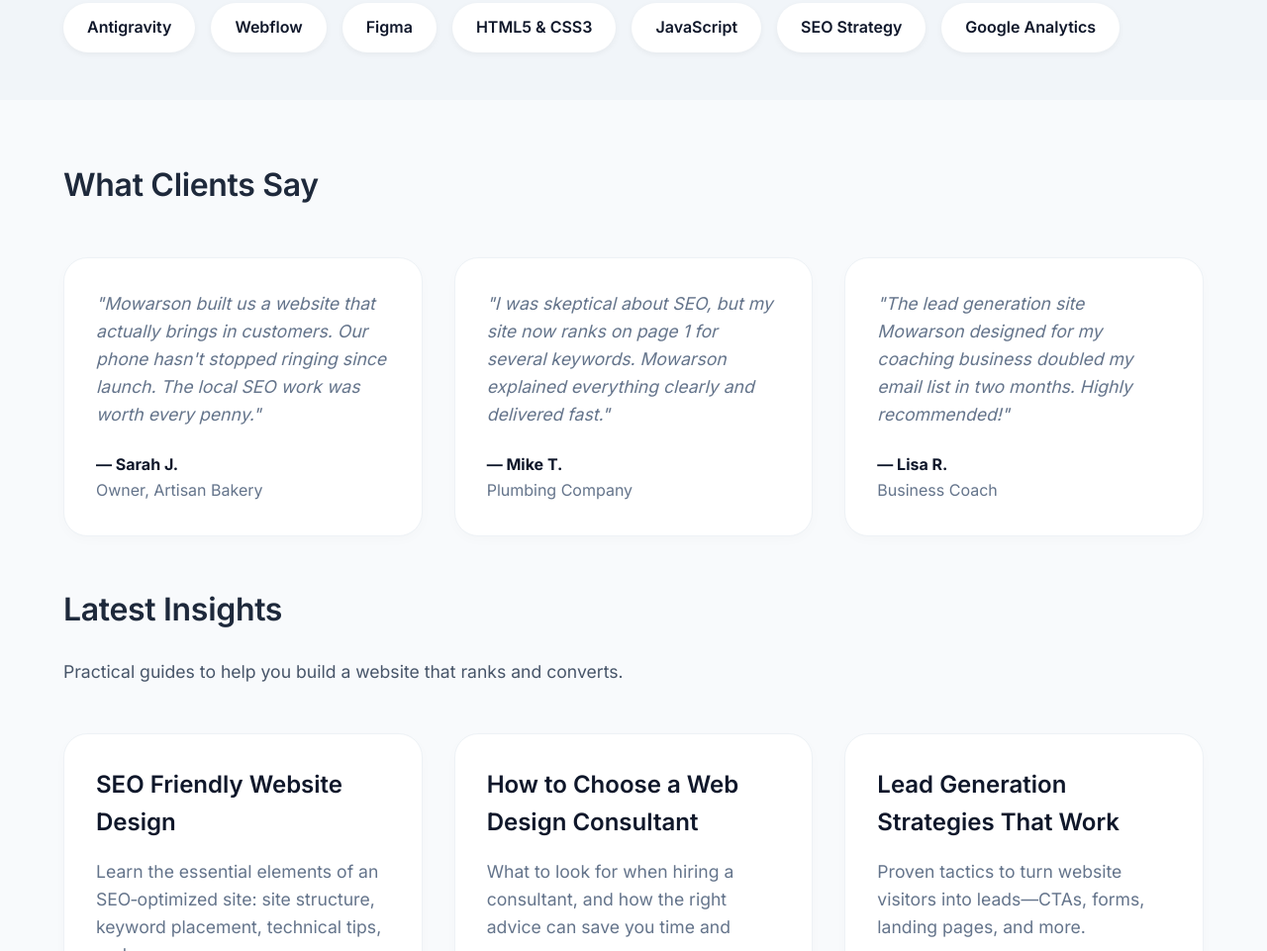
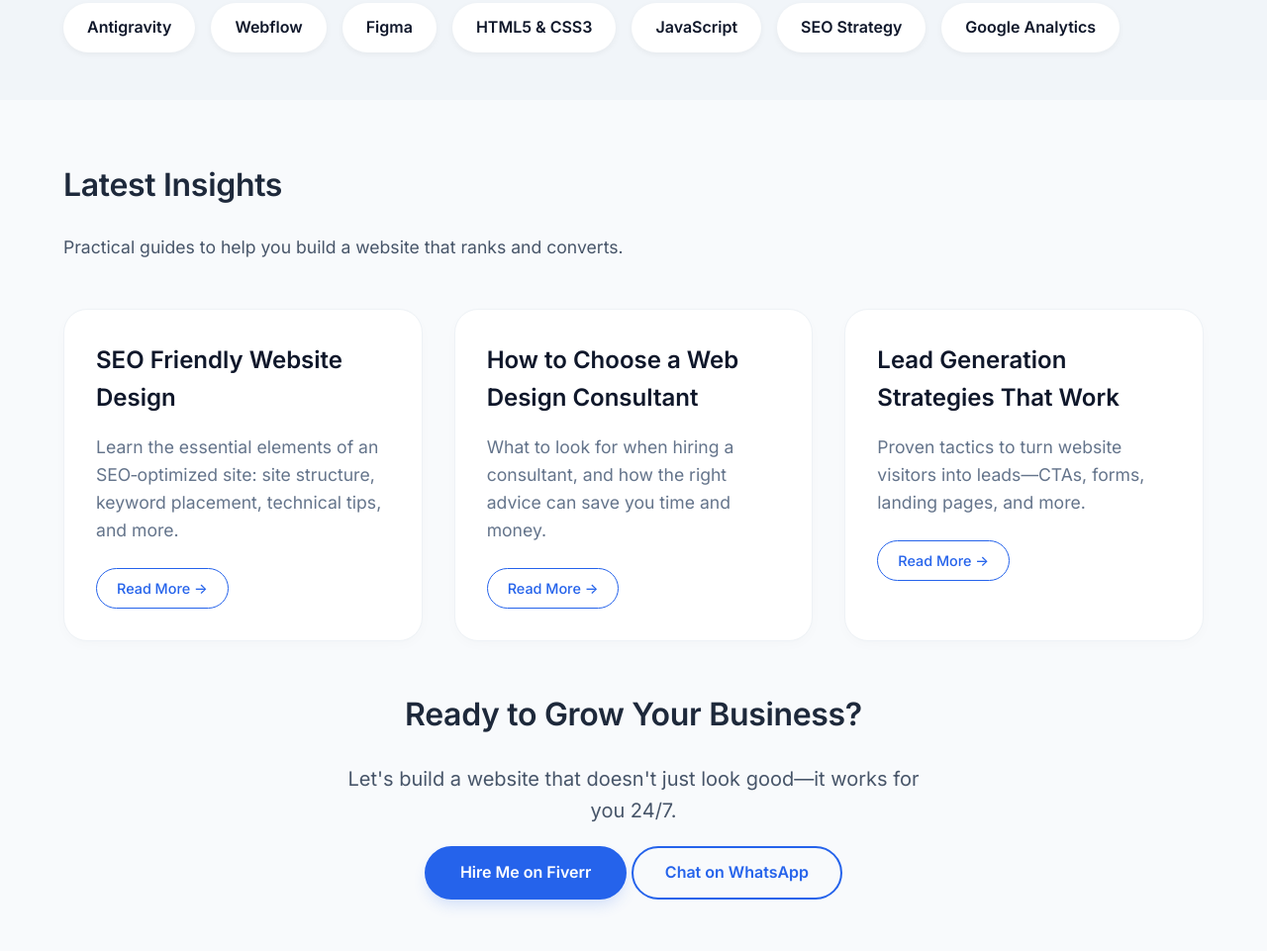
Before and after one commit to MOMO-1021/Mowarson-s-Portfolio-Website, a plain HTML site: page index.html in a window 1280 px wide. Shown: the part 2177-3138 px from the top of the page at 99% size. Drawn offline with Linux system fonts and the light colour scheme; no server answers.

Commit message:
Commented out the 'testimonial section'

```diff
--- a/index.html
+++ b/index.html
@@ -279,7 +279,7 @@
       </section>
 
       <!-- TESTIMONIALS SECTION -->
-      <section class="container">
+      <!-- <section class="container">
         <h2>What Clients Say</h2>
         <div class="grid">
           <div class="card" style="background: #ffffff">
@@ -315,7 +315,7 @@
             </div>
           </div>
         </div>
-      </section>
+      </section> -->
 
       <!-- LATEST INSIGHTS SECTION (NEW) -->
       <section class="container">
```
